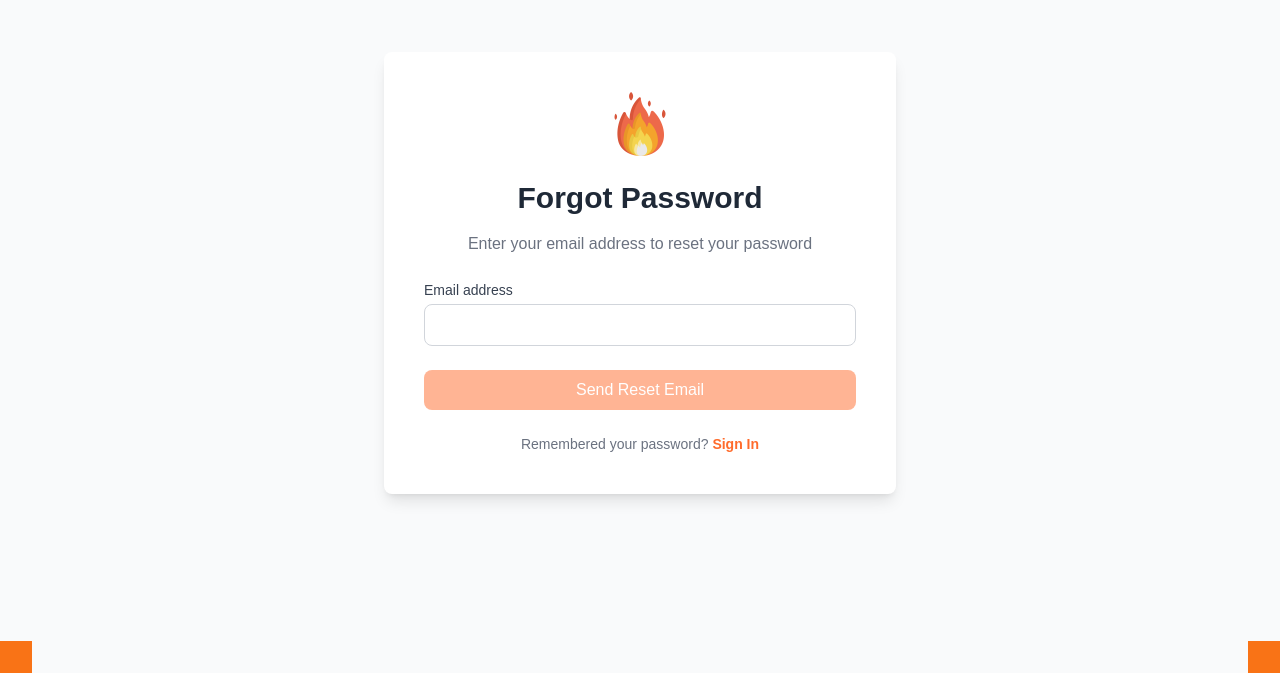
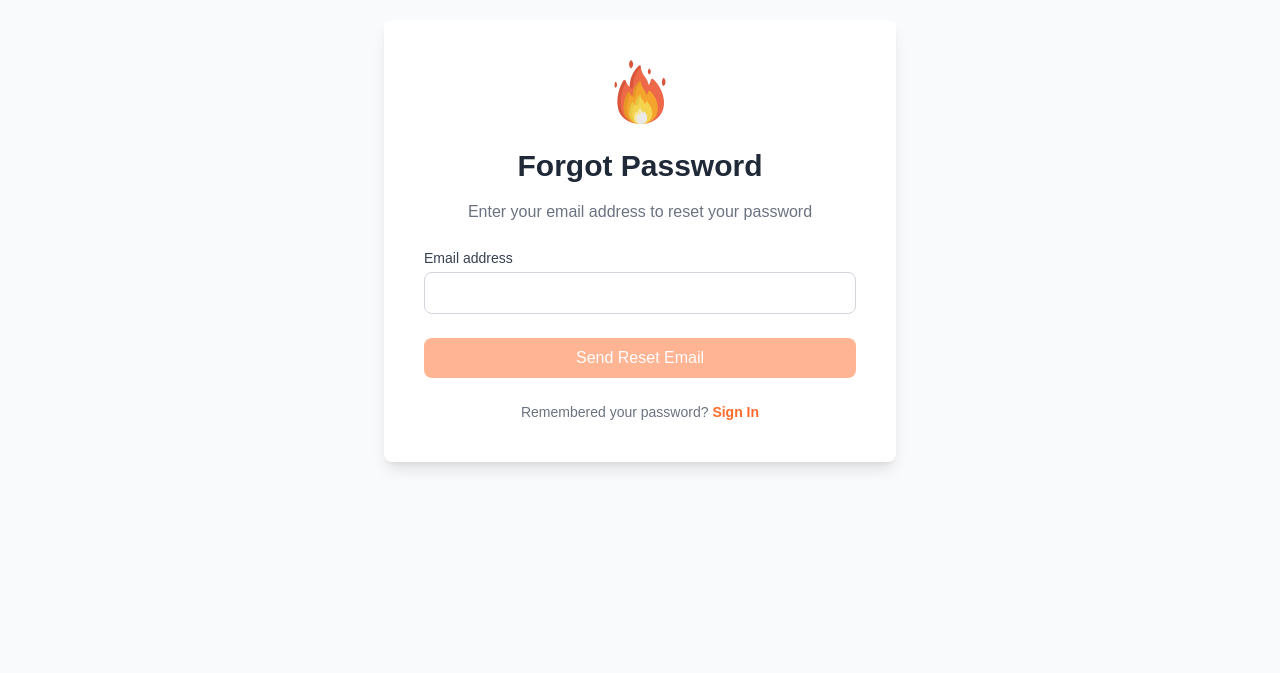
Before and after one commit to marouaneebd/sowerflow, a Next.js app: page /forgot-password in a window 1280 px wide. Shown: the part 159-832 px from the top of the page. After the commit the page ends 800 px from the top, so only its background shows below. Built offline with nearby package versions, Linux system fonts and the light colour scheme; no server answers.

Commit message:
Fix general design

```diff
--- a/src/app/firebase.ts
+++ b/src/app/firebase.ts
@@ -6,17 +6,17 @@ const templates = [
   {
     "title": "Product Manager internship",
     "description": "A message template to ask for opened positions as a Product Manager intern.",
-    "templateContent": "Hi [name],\nI'm very interested in product management roles and was excited to see your background. I'd love to connect and ask for advice as I look for an internship in the field."
+    "templateContent": "Hi [firstname],\nI'm very interested in product management roles and was excited to see your background. I'd love to connect and ask for advice as I look for an internship in the field."
   },
   {
     "title": "M&A internship",
     "description": "A message template to ask for opened positions as a Megers & Acquisitions intern.",
-    "templateContent": "Hi [name],\nI'm currently exploring opportunities in mergers and acquisitions, and I was really impressed by your experience in the field. I'd love to connect and ask for advice."
+    "templateContent": "Hi [firstname],\nI'm currently exploring opportunities in mergers and acquisitions, and I was really impressed by your experience in the field. I'd love to connect and ask for advice."
   },
   {
     "title": "Sales Trader internship",
     "description": "A message template to ask for opened positions as a Sales Trader intern.",
-    "templateContent": "Hi [name],\nI'm highly interested in trading and was excited to see your background in the industry. I'd love to connect and seek your guidance as I look for an internship in trading."
+    "templateContent": "Hi [firstname],\nI'm highly interested in trading and was excited to see your background in the industry. I'd love to connect and seek your guidance as I look for an internship in trading."
   }
 ]
 
--- a/src/app/globals.css
+++ b/src/app/globals.css
@@ -4,21 +4,22 @@
 
 :root {
   --background: #ffffff;
-  --foreground: #171717;
+  --foreground: #000000; /* Set text color to black */
 }
 
 @media (prefers-color-scheme: dark) {
   :root {
     --background: #0a0a0a;
-    --foreground: #ededed;
+    --foreground: #ededed; /* Light color for dark mode */
   }
 }
 
 body {
-  color: var(--foreground);
-  background: var(--background);
+  color: #000000; /* Set all body text to black */
+  background: #ffffff;
   font-family: Arial, Helvetica, sans-serif;
 }
+
 
 @layer utilities {
   .text-balance {
--- a/src/app/layout.tsx
+++ b/src/app/layout.tsx
@@ -9,12 +9,12 @@ export default async function RootLayout({
 }) {
 
   return (
-    <html lang="en" className="h-full bg-orange-500">
+    <html lang="en" className="h-full bg-gray-50">
       <body className="h-full">
       <SessionProvider>
       <div className="h-full flex">
       <Sidebar></Sidebar>
-      <div className="flex-grow p-8 bg-gray-50">
+      <div className="flex-grow bg-gray-50">
         {children}
       </div>
       </div>
```
